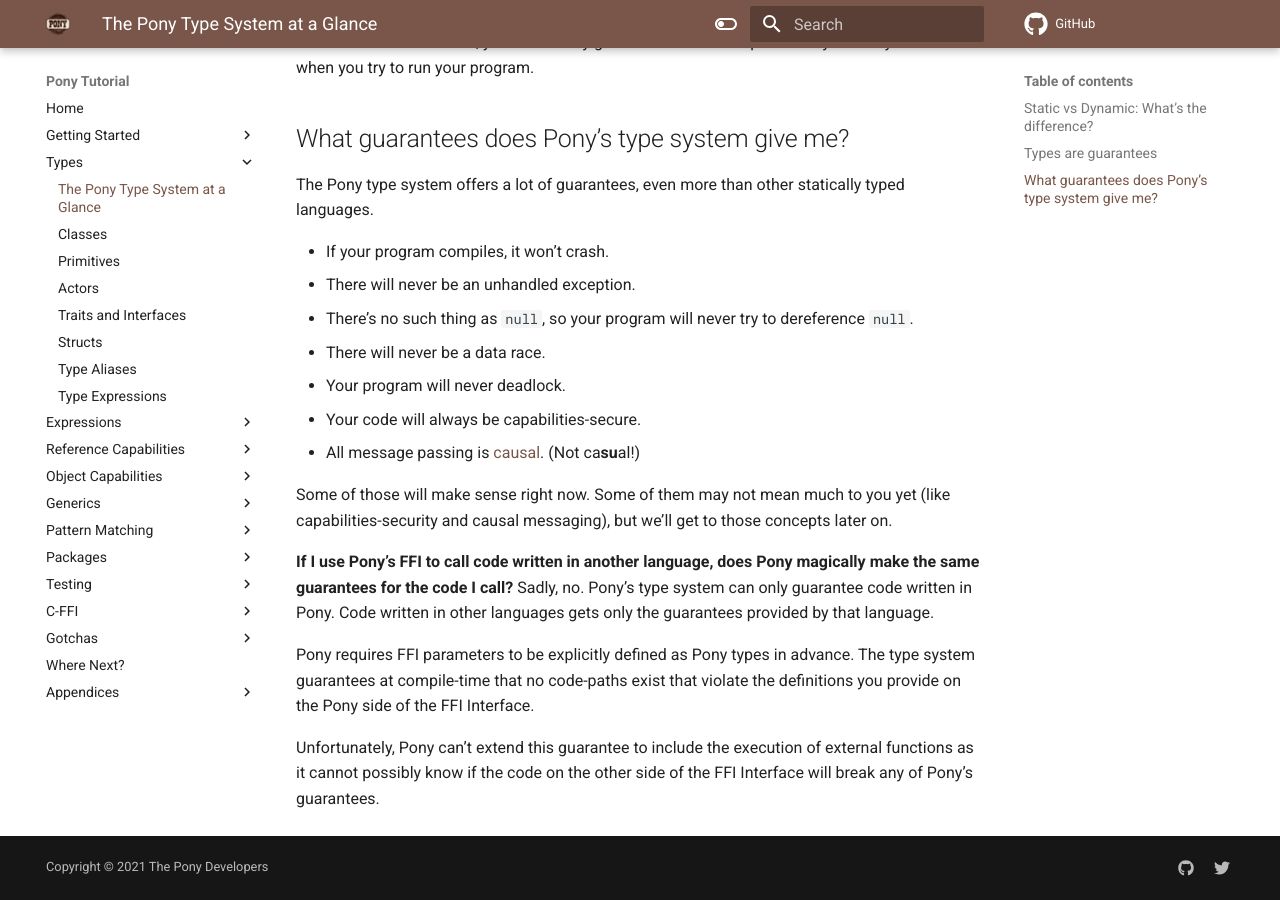
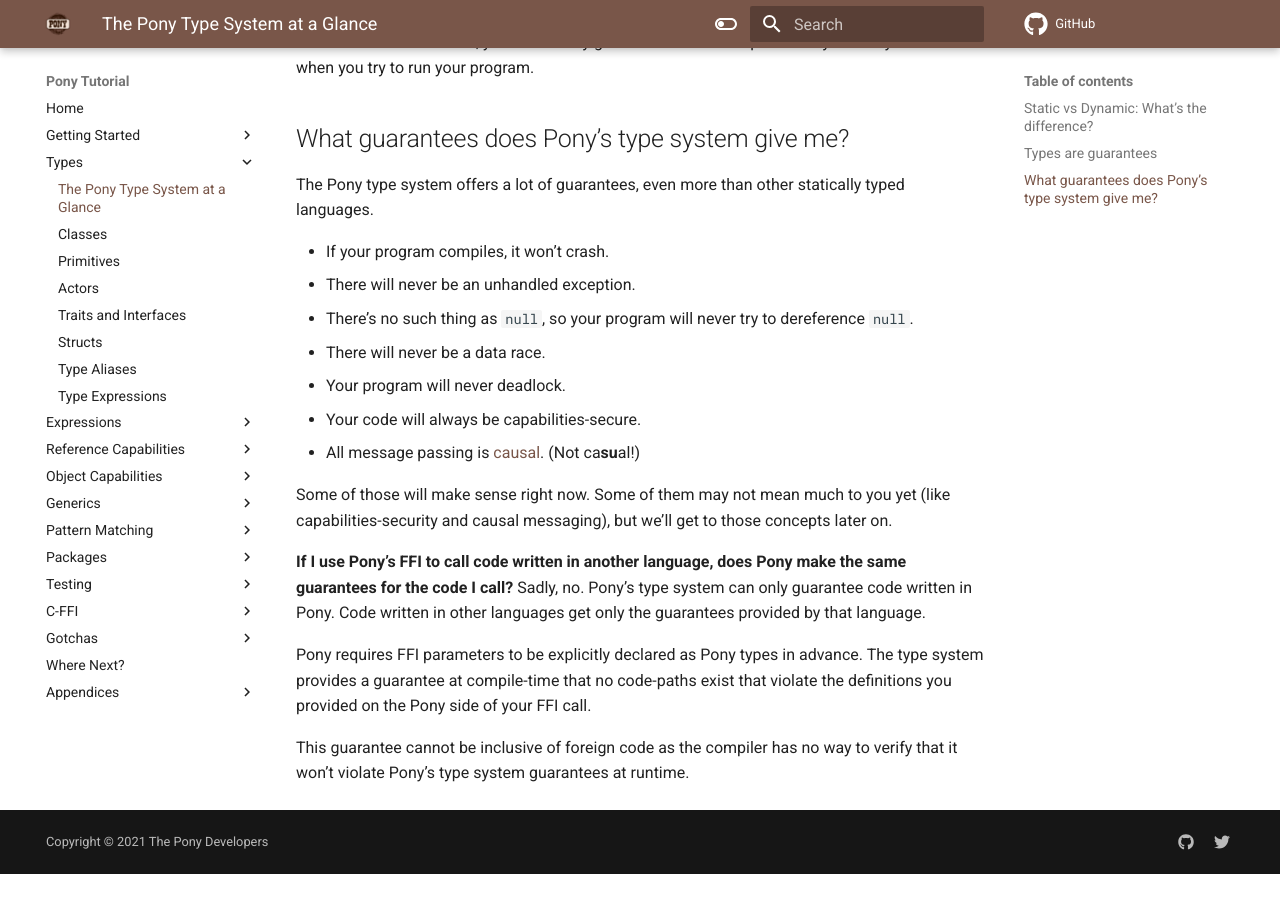
Before and after one commit to ponylang/pony-tutorial, an MkDocs documentation site: the page built from docs/types/at-a-glance.md, in a window 1280 px wide and 900 px high, scrolled down 924 px. Built offline with MkDocs 1.6.1 and Material for MkDocs 9.7.7, drawn with Linux system fonts in a browser that asks for light colours; comment, search, counter and statistics services are not loaded; after the commit the page ends 1798 px from its top, so only the background shows below that.

Commit message:
Removed redundancies

```diff
--- a/docs/types/at-a-glance.md
+++ b/docs/types/at-a-glance.md
@@ -35,8 +35,8 @@ The Pony type system offers a lot of guarantees, even more than other statically
 
 Some of those will make sense right now. Some of them may not mean much to you yet (like capabilities-security and causal messaging), but we'll get to those concepts later on.
 
-__If I use Pony's FFI to call code written in another language, does Pony magically make the same guarantees for the code I call?__ Sadly, no. Pony's type system can only guarantee code written in Pony. Code written in other languages gets only the guarantees provided by that language.
+__If I use Pony's FFI to call code written in another language, does Pony make the same guarantees for the code I call?__ Sadly, no. Pony's type system can only guarantee code written in Pony. Code written in other languages get only the guarantees provided by that language.
 
-Pony requires FFI parameters to be explicitly defined as Pony types in advance. The type system guarantees at compile-time that no code-paths exist that violate the definitions you provide on the Pony side of the FFI Interface.
+Pony requires FFI parameters to be explicitly declared as Pony types in advance. The type system provides a guarantee at compile-time that no code-paths exist that violate the definitions you provided on the Pony side of your FFI call.
 
-Unfortunately, Pony can't extend this guarantee to include the execution of external functions as it cannot possibly know if the code on the other side of the FFI Interface will break any of Pony's guarantees.
+This guarantee cannot be inclusive of foreign code as the compiler has no way to verify that it won't violate Pony's type system guarantees at runtime.
```
